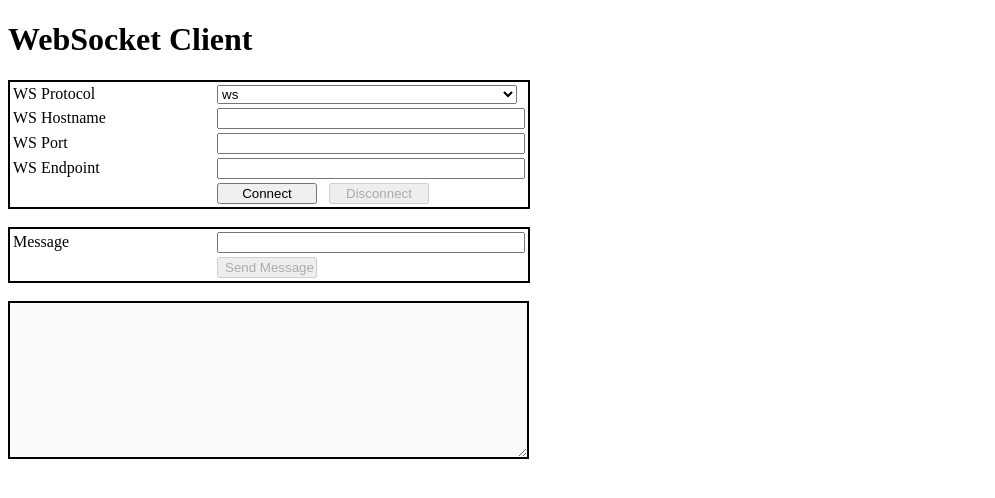
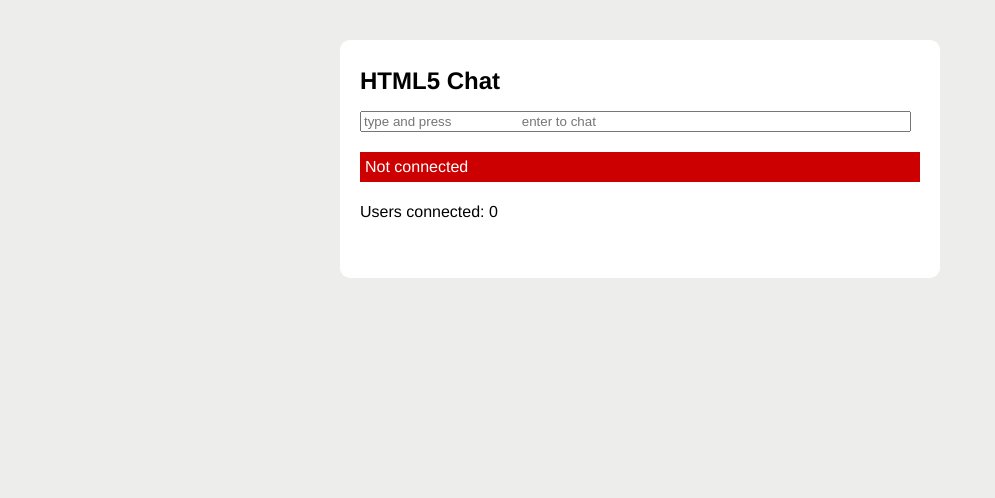
Before and after one commit to lightning417techa/webSocket.js, a plain HTML site: page index.html in a window 1280 px wide. Shown: the whole page, without its empty margins (0-995 px from the left). Drawn offline with Linux system fonts and the light colour scheme.

Commit message:
Update index.html

```diff
--- a/index.html
+++ b/index.html
@@ -1,65 +1,189 @@
 <!DOCTYPE html>
-<html>
-    <head>
-        <meta charset="UTF-8">
-      <meta http-equiv="Content-Security-Policy"  content="connect-src * 'unsafe-inline';">
-        <script src="wsclient.js"></script>
-        <style>
-            table    { border: 2px solid black; }
-            input    { width: 300px; }
-            select   { width: 300px; }
-            textarea { width: 513px; border: 2px solid black; }
-            #btnConnect    { width: 100px; }
-            #btnDisconnect { width: 100px; }
-            #btnSend       { width: 100px; }
-        </style>
-    </head>
-    <body>
-        <h1>WebSocket Client</h1>
-        <!-- WebSocket Connection Parameters Table -->
-        <table>
-            <tr>
-                <td width="200px">WS Protocol</td>
-                <td>
-                    <select id="protocol">
-                        <option value="ws" selected="selected">ws</option>
-                        <option value="wss">wss</option>
-                    </select>
-                </td>
-            </tr>
-            <tr>
-                <td>WS Hostname</td>
-                <td><input type="text" id="hostname"/></td>
-            </tr>
-            <tr>
-                <td>WS Port</td>
-                <td><input type="text" id="port"/></td>
-            </tr>
-            <tr>
-                <td>WS Endpoint</td>
-                <td><input type="text" id="endpoint"/></td>
-            </tr>
-            <tr>
-                <td></td>
-                <td>
-                    <input id="btnConnect"    type="button" value="Connect"    onclick="onConnectClick()">&nbsp;&nbsp;
-                    <input id="btnDisconnect" type="button" value="Disconnect" onclick="onDisconnectClick()" disabled="disabled">
-                </td>
-            </tr>
-        </table><br/>
-        <!-- Send Message Table -->
-        <table>
-            <tr>
-                <td width="200px">Message</td>
-                <td><input type="text" id="message"/></td>
-            </tr>
-            <tr>
-                <td></td>
-                <td>
-                    <input id="btnSend" type="button" value="Send Message" disabled="disabled" onclick="onSendClick()">
-                </td>
-            </tr>
-        </table><br/>
-        <textarea id="incomingMsgOutput" rows="10" cols="20" disabled="disabled"></textarea>
-    </body>
+<html lang = "en">
+
+   <head>
+      <meta charset = utf-8>
+      <title>HTML5 Chat</title>
+
+      <body>
+
+         <section id = "wrapper">
+
+            <header>
+               <h1>HTML5 Chat</h1>
+            </header>
+
+            <style>
+               #chat { width: 97%; }
+               .message { font-weight: bold; }
+               .message:before { content: ' '; color: #bbb; font-size: 14px; }
+
+               #log {
+                  overflow: auto;
+                  max-height: 300px;
+                  list-style: none;
+                  padding: 0;
+               }
+
+               #log li {
+                  border-top: 1px solid #ccc;
+                  margin: 0;
+                  padding: 10px 0;
+               }
+
+               body {
+                  font: normal 16px/20px "Helvetica Neue", Helvetica, sans-serif;
+                  background: rgb(237, 237, 236);
+                  margin: 0;
+                  margin-top: 40px;
+                  padding: 0;
+               }
+
+               section, header {
+                  display: block;
+               }
+
+               #wrapper {
+                  width: 600px;
+                  margin: 0 auto;
+                  background: #fff;
+                  border-radius: 10px;
+                  border-top: 1px solid #fff;
+                  padding-bottom: 16px;
+               }
+
+               h1 {
+                  padding-top: 10px;
+               }
+
+               h2 {
+                  font-size: 100%;
+                  font-style: italic;
+               }
+
+               header, article > * {
+                  margin: 20px;
+               }
+
+               #status {
+                  padding: 5px;
+                  color: #fff;
+                  background: #ccc;
+               }
+
+               #status.fail {
+                  background: #c00;
+               }
+
+               #status.success {
+                  background: #0c0;
+               }
+
+               #status.offline {
+                  background: #c00;
+               }
+
+               #status.online {
+                  background: #0c0;
+               }
+
+               #html5badge {
+                  margin-left: -30px;
+                  border: 0;
+               }
+
+               #html5badge img {
+                  border: 0;
+               }
+            </style>
+
+            <article>
+
+               <form onsubmit = "addMessage(); return false;">
+                  <input type = "text" id = "chat" placeholder = "type and press
+                  enter to chat" />
+               </form>
+
+               <p id = "status">Not connected</p>
+               <p>Users connected: <span id = "connected">0
+                  </span></p>
+               <ul id = "log"></ul>
+
+            </article>
+
+            <script>
+               connected = document.getElementById("connected");
+               log = document.getElementById("log");
+               chat = document.getElementById("chat");
+               form = chat.form;
+               state = document.getElementById("status");
+
+               if (window.WebSocket === undefined) {
+                  state.innerHTML = "sockets not supported";
+                  state.className = "fail";
+               }else {
+                  if (typeof String.prototype.startsWith != "function") {
+                     String.prototype.startsWith = function (str) {
+                        return this.indexOf(str) == 0;
+                     };
+                  }
+
+                  window.addEventListener("load", onLoad, false);
+               }
+
+               function onLoad() {
+                  var wsUri = "ws://127.0.0.1:7777";
+                  websocket = new WebSocket(wsUri);
+                  websocket.onopen = function(evt) { onOpen(evt) };
+                  websocket.onclose = function(evt) { onClose(evt) };
+                  websocket.onmessage = function(evt) { onMessage(evt) };
+                  websocket.onerror = function(evt) { onError(evt) };
+               }
+
+               function onOpen(evt) {
+                  state.className = "success";
+                  state.innerHTML = "Connected to server";
+               }
+
+               function onClose(evt) {
+                  state.className = "fail";
+                  state.innerHTML = "Not connected";
+                  connected.innerHTML = "0";
+               }
+
+               function onMessage(evt) {
+                  // There are two types of messages:
+                  // 1. a chat participant message itself
+                  // 2. a message with a number of connected chat participants
+                  var message = evt.data;
+
+                  if (message.startsWith("log:")) {
+                     message = message.slice("log:".length);
+                     log.innerHTML = '<li class = "message">' +
+                        message + "</li>" + log.innerHTML;
+                  }else if (message.startsWith("connected:")) {
+                     message = message.slice("connected:".length);
+                     connected.innerHTML = message;
+                  }
+               }
+
+               function onError(evt) {
+                  state.className = "fail";
+                  state.innerHTML = "Communication error";
+               }
+
+               function addMessage() {
+                  var message = chat.value;
+                  chat.value = "";
+                  websocket.send(message);
+               }
+
+            </script>
+
+         </section>
+
+      </body>
+
+   </head>
+
 </html>
```
